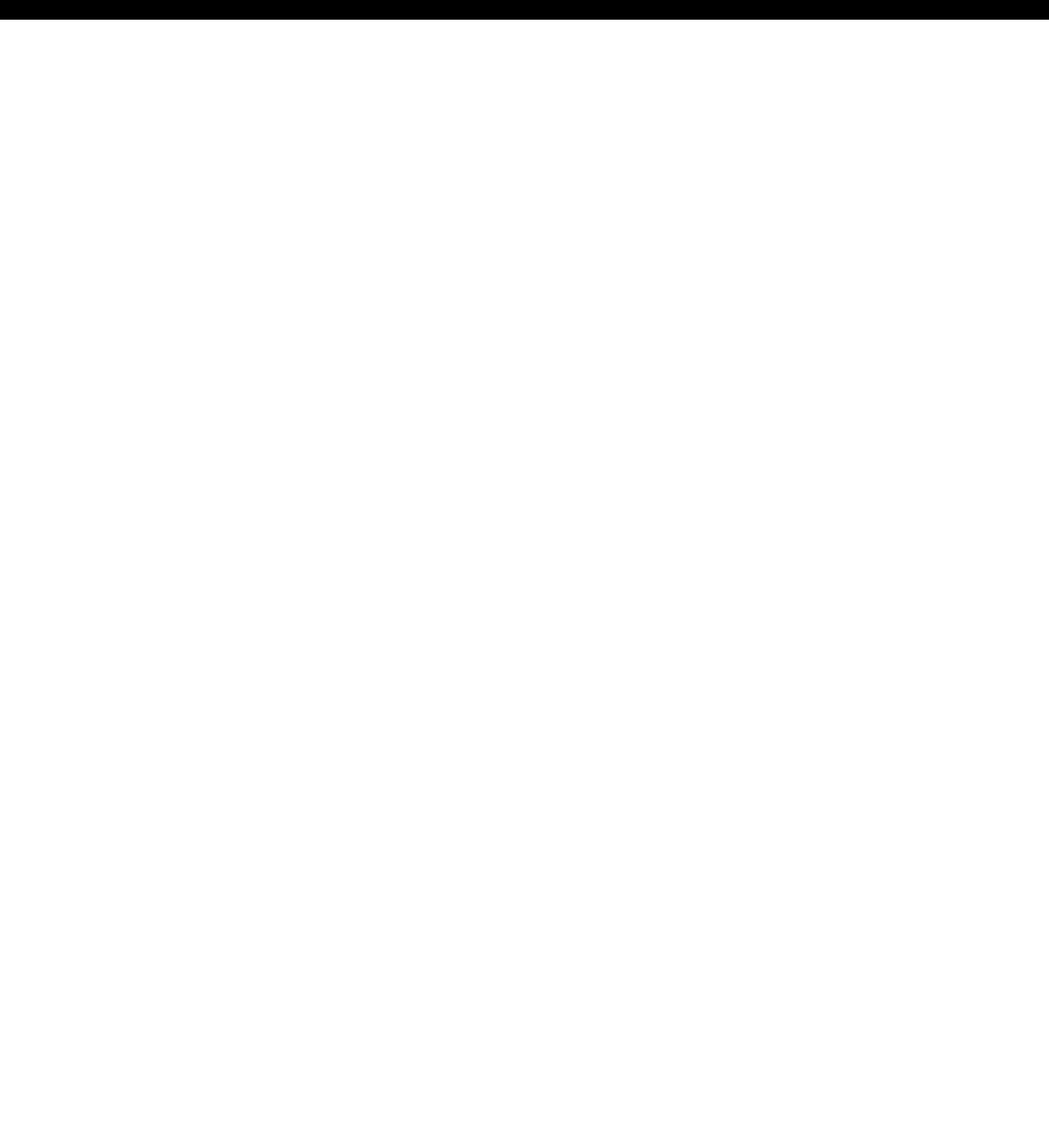
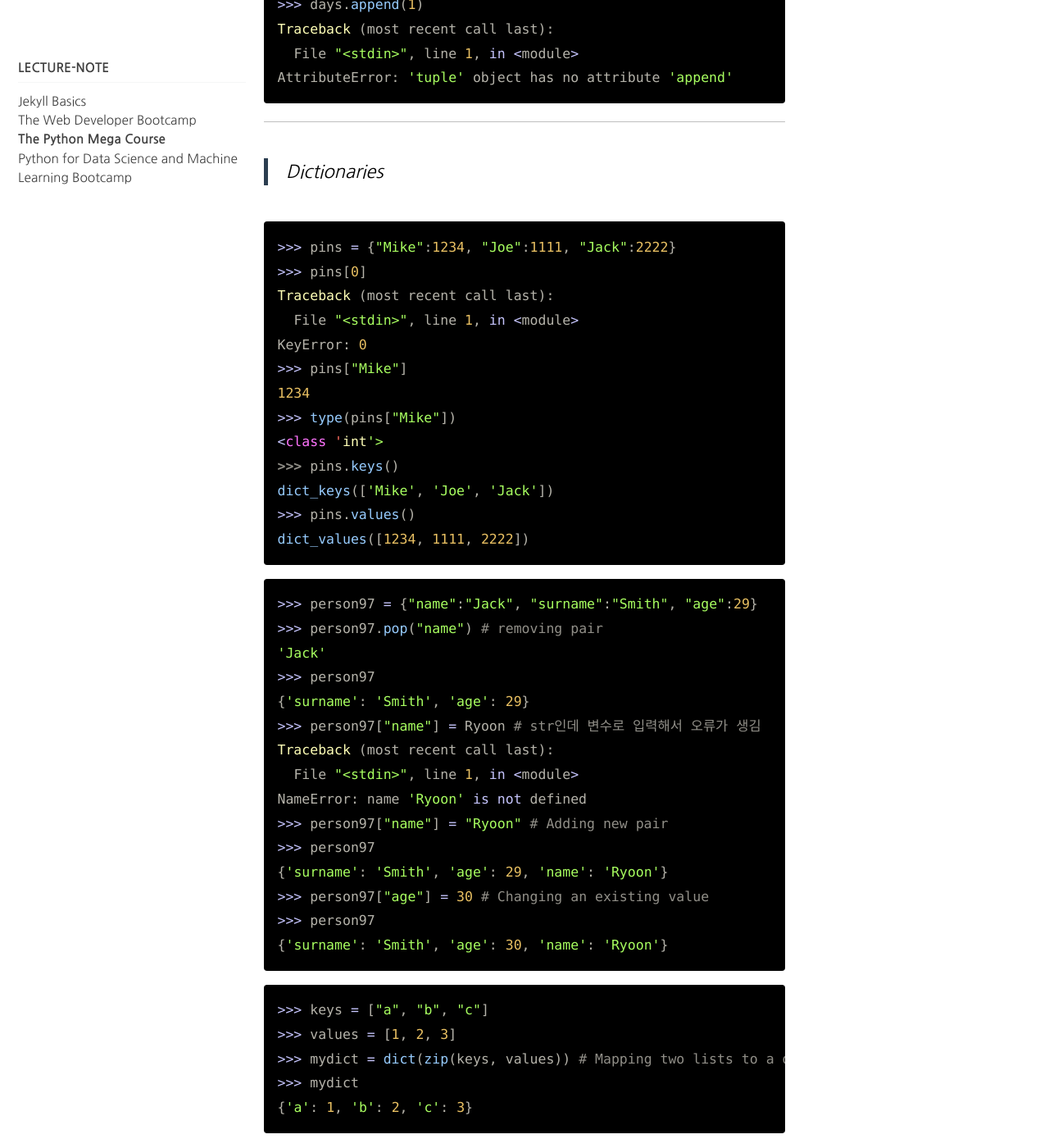
Before and after one commit to verycys/verycys.github.io, a Jekyll site: the page built from _posts/lec/2019-03-23-the-python-mega-course.md, in a window 1280 px wide and 1400 px high, scrolled down 3543 px. Shown: the whole window at 82% size. Built offline with Jekyll 4.4.1, drawn with Linux system fonts in a browser that asks for light colours; cached includes are drawn as plain includes; before the commit the page ends 3567 px from its top, so only the background shows below that; some of the changed text lies outside the part shown.

Commit message:
add note

````diff
--- a/_config.yml
+++ b/_config.yml
@@ -279,7 +279,7 @@
     values:
       layout: single
       toc: true
-      toc_sticky: true
+      toc_sticky: false
       permalink: /:categories/:title/
       author_profile: false
       read_time: false
@@ -328,7 +328,7 @@
       share: false
       comments: false
       toc: true
-      toc_sticky: true
+      toc_sticky: false
       sidebar:
         nav: "docs"
 
--- a/_posts/lec/2019-03-23-the-python-mega-course.md
+++ b/_posts/lec/2019-03-23-the-python-mega-course.md
@@ -35,7 +35,6 @@
     for key in pins.keys():
         print(key)
 ```
-
 파이썬 프로그램은 data objects, functions, variables로 이루어져 있습니다. 이 구성요소들의 상호작용으로 파이썬 프로그램은 작동합니다.
 
 파이썬 쉘에 `dir(__builtins__)`을 입력하면 파이썬의 내장함수 리스트를 조회할 수 있습니다.
@@ -45,14 +44,14 @@
 파이썬 쉘에 `help(len)`을 입력하면 len함수에 대한 설명창이 생깁니다. 종료를 하려면 Q를 누르면 됩니다.
 
 ***
-Lists
+> Lists
 
 |   days   | "Mon" | "Tue" | "Wed" | "Thu" | "Fri" | "Sat" | "Sun" |
 |:--------:|:-----:|:-----:|:-----:|:-----:|:-----:|:-----:|:-----:|
 | positive |   0   |   1   |   2   |   3   |   4   |   5   |   6   |
 | negative |   -7  |   -6  |   -5  |   -4  |   -3  |   -2  |   -1  |
 
-```sh
+```python
 >>> days = ["Mon", "Tue", "Wed", "Thu", "Fri", "Sat", "Sun"]
 >>> days[0:3]
 ['Mon', 'Tue', 'Wed']
@@ -79,7 +78,94 @@
 `print("Python is fun"[-3:][-1])` 코드의 출력값은 `n` 입니다. `[-3:]`으로 `fun`이 출력되고 `[-1]`로 인해 `n`이 출력됩니다.
 
 ***
-Tuples
+> Tuples
+
+튜플은 리스트와 거의 동일하지만 차이점이 있습니다. 괄호가 `[ ]`에서 `( )`로 바뀌며 item들을 변경할 수 없습니다.
+```python
+>>> days = ("Mon", "Tue", "Wed", "Thu", "Fri", "Sat", "Sun")
+>>> days.append(1)
+Traceback (most recent call last):
+  File "<stdin>", line 1, in <module>
+AttributeError: 'tuple' object has no attribute 'append'
+```
+***
+> Dictionaries
+
+```python
+>>> pins = {"Mike":1234, "Joe":1111, "Jack":2222}
+>>> pins[0]
+Traceback (most recent call last):
+  File "<stdin>", line 1, in <module>
+KeyError: 0
+>>> pins["Mike"]
+1234
+>>> type(pins["Mike"])
+<class 'int'>
+>>> pins.keys()
+dict_keys(['Mike', 'Joe', 'Jack'])
+>>> pins.values()
+dict_values([1234, 1111, 2222])
+```
+```python
+>>> person97 = {"name":"Jack", "surname":"Smith", "age":29}
+>>> person97.pop("name") # removing pair
+'Jack'
+>>> person97
+{'surname': 'Smith', 'age': 29}
+>>> person97["name"] = Ryoon # str인데 변수로 입력해서 오류가 생김
+Traceback (most recent call last):
+  File "<stdin>", line 1, in <module>
+NameError: name 'Ryoon' is not defined
+>>> person97["name"] = "Ryoon" # Adding new pair
+>>> person97
+{'surname': 'Smith', 'age': 29, 'name': 'Ryoon'}
+>>> person97["age"] = 30 # Changing an existing value
+>>> person97
+{'surname': 'Smith', 'age': 30, 'name': 'Ryoon'}
+```
+```python
+>>> keys = ["a", "b", "c"]
+>>> values = [1, 2, 3]
+>>> mydict = dict(zip(keys, values)) # Mapping two lists to a dict
+>>> mydict
+{'a': 1, 'b': 2, 'c': 3}
+```
+***
+> User Input
+
+Pin의 user input이 숫자이더라도 type은 str이기 때문에 int()를 통해 정수값으로 변환해줘야 합니다.
+```python
+pin = int(input("Enter your pin: "))
+```
+***
+> Conditionals
+
+입력된 pin이 pins dict에 있으면 #1이 실행되고 없으면 #2가 실행됩니다. Find_in_file 함수는 저장되었다가 #1이 실행되면서 함수를 호출하면 실행됩니다.
+```python
+address = ["Flat Floor Street", "18", "New York"]
+pins = {"Mike":1234, "Joe":1111, "Jack":2222}
+print(address[0], address[1])
+pin = int(input("Enter your pin: "))
+def find_in_file(f):
+    myfile = open("sample.txt")
+    fruits = myfile.read()
+    fruits = fruits.splitlines()
+    if f in fruits:
+        return "That fruit is in the list."
+    else:
+        return "No such fruit found!"
+#1
+if pin in pins.values():
+    fruit = input("Enter fruit: ")
+    print(find_in_file(fruit))
+#2
+else:
+    print("Incorrect pin!")
+    print("This info can be accessed only by: ")
+    for key in pins.keys():
+        print(key)
+```
+
 
 [1]: https://www.udemy.com/the-python-mega-course/
 [2]: https://www.pythonanywhere.com
````
Also changed, not shown: other parts of _posts/lec/2019-03-23-the-python-mega-course.md (+3 -3 lines), _data/navigation.yml (+6 -6 lines), _posts/lec/2019-03-23-the-web-developer-bootcamp.md (+4 -3 lines), _posts/pro/2019-03-28-python-binance-01.md (added, +112 -0 lines), _docs/syntax/01-markdown-syntax.md (renamed from _docs/theme/01-markdown-syntax.md), _docs/syntax/02-python-syntax.md (renamed from _docs/theme/02-python-syntax.md), _drafts/2019-03-13-archemist.md (renamed from _posts/boo/2019-03-13-archemist.md), _drafts/2019-03-21-investment-philosophies.md (renamed from _posts/boo/2019-03-21-investment-philosophies.md).
